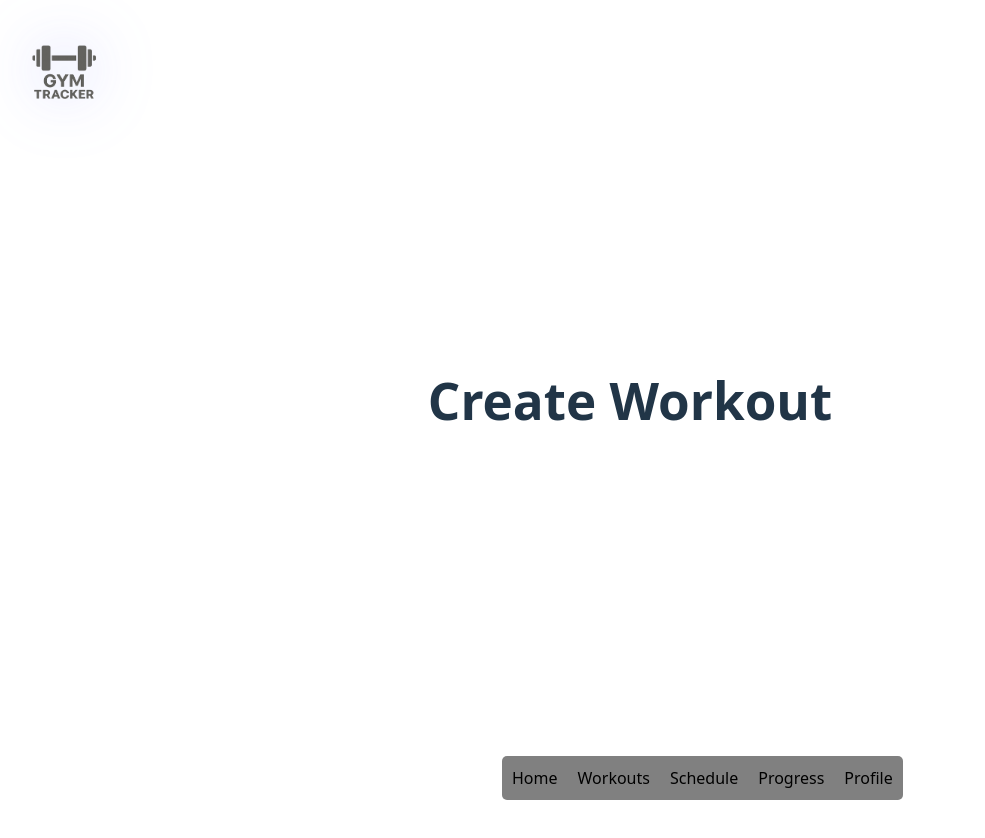
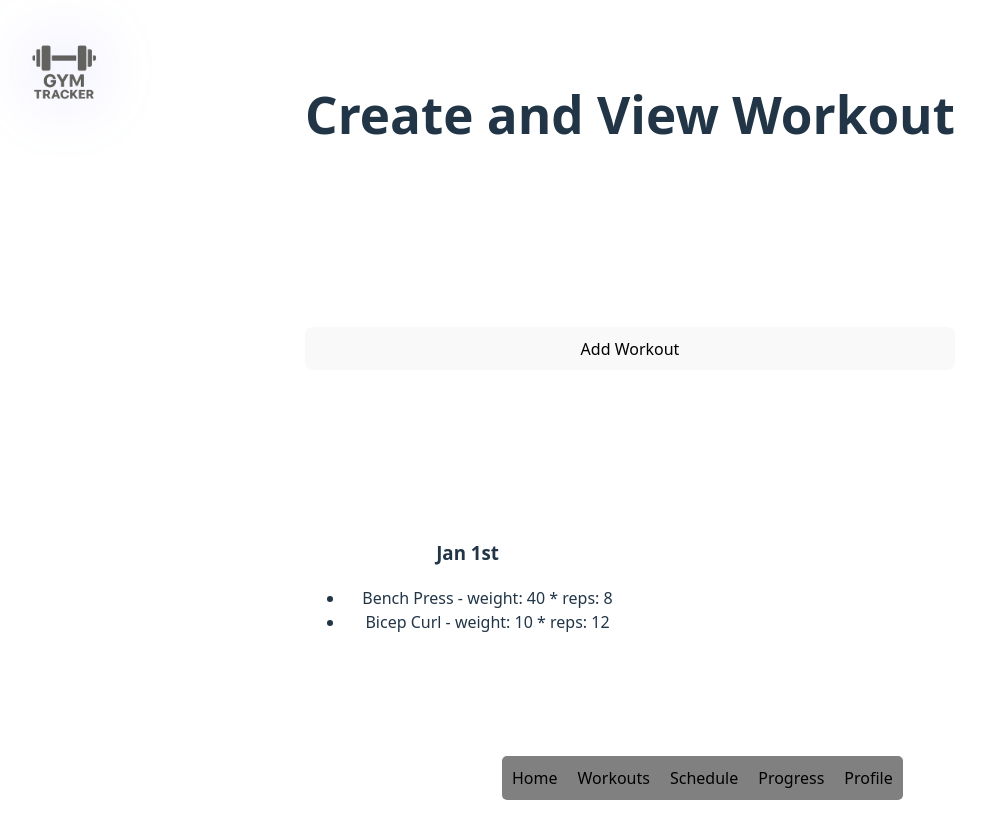
Before and after one commit to Ferdinand1267/Gym-Tracker, a React (Vite) app in the folder frontend/: page /workouts in a window 1280 px wide. Shown: the top 838 px of the page, without its empty margins (10-995 px from the left). Before the commit the page ends 800 px from the top, so only its background shows below. Built offline with nearby package versions, Linux system fonts and the light colour scheme.

Commit message:
workout page

```diff
--- a/frontend/package.json
+++ b/frontend/package.json
@@ -12,6 +12,7 @@
   "dependencies": {
     "react": "^19.1.1",
     "react-dom": "^19.1.1",
+    "react-icons": "^5.5.0",
     "react-router-dom": "^7.8.0"
   },
   "devDependencies": {
--- /dev/null
+++ b/frontend/src/components/SearchBar.css
@@ -0,0 +1,26 @@
+.input-wrapper {
+    background-color: white;
+    width: 100%;
+    border-radius: 10px;
+    height: 2.5rem;
+    padding: 0 15px;
+    box-shadow: 0px 0px 8px #ccc;
+    display: flex;
+    align-items: center;
+}
+
+input {
+    background-color: transparent;
+    border: none;
+    height: 100%;
+    margin-left: 5px;
+    color: black;
+}
+
+input:focus {
+    outline: none;
+}
+
+#search-icon {
+    color: darkkhaki;
+}
--- /dev/null
+++ b/frontend/src/components/SearchBar.tsx
@@ -0,0 +1,15 @@
+import React, {useState} from "react"
+import {FaSearch} from "react-icons/fa"
+import "./SearchBar.css"
+
+type SearchBarProps ={ value: string; onSearch: (val:string) => void}
+export const SearchBar: React.FC<SearchBarProps> = ({value, onSearch}) => {
+
+    return (
+        <div className="inp ut-wrapper">
+            <FaSearch id="search-icon"></FaSearch>
+            <input placeholder="Search exercise" value={value} onChange={(e) => onSearch(e.target.value)}/>
+        </div>
+    )
+
+}
--- a/frontend/src/pages/Workouts.css
+++ b/frontend/src/pages/Workouts.css
@@ -0,0 +1,30 @@
+.container {
+    padding: 20px;
+    gap: 150px;
+    display: flex;
+    min-height: 100vh;
+    flex-direction: column;
+}
+.displaybox {
+    justify-content: center;
+    width: 50%;
+    border-radius: 10px;
+
+}
+
+.searchbarcontainer {
+    padding-top: 20vh;
+    width: 40%;
+    margin: auto;
+    display: flex;
+    flex-direction: column;
+    align-items: center;
+    min-width: 200px;
+}
+
+input[type=number] {
+    color: white;
+}
+input[type=text] {
+    color: white;
+}
--- a/frontend/src/pages/Workouts.tsx
+++ b/frontend/src/pages/Workouts.tsx
@@ -1,12 +1,61 @@
 import { useState } from "react";
 import './Workouts.css';
 import NavBar from '../NavBar'
+import { SearchBar } from "../components/SearchBar.tsx"
+
+type Exercise = {
+    name: string;
+    weight: number;
+    reps: number;
+}
+
+type Workout = {
+    date: string;
+    exercises: Exercise[]
+  };
 
 function Workouts() {
+    const [workouts, setWorkouts] = useState([{date: "Jan 1st", exercises: [{name: "Bench Press", weight: 40, reps: 8},{name: "Bicep Curl", weight: 10, reps: 12}]}]);
+    const [showForm, setShowForm] = useState(false)
+    const [newWorkout, setNewWorkout] = useState<Workout>({date: "", exercises: []})
+    const [newExercise, setNewExercise] = useState<Exercise>({name: "", weight: 0, reps: 0})
+
+    const handleUpdate = () => {
+        const entry = {
+            date: newWorkout.date, exercises: [newExercise]
+        }
+        setWorkouts([...workouts, entry])
+        setNewWorkout({date: "", exercises: []})
+        setNewExercise({name: "",weight: 0, reps: 0})
+        setShowForm(false)
+    }
+
     return (
-    <div>
+    <div className="container">
         <img src="/logo.png" alt="logo" className="logo" width="100"></img>
-        <h1>Create Workout</h1>
+        <h1>Create and View Workout</h1>
+        <button onClick={() => setShowForm(true)}>Add Workout</button>
+        {showForm && (
+            <div>
+                <input type="text" placeholder="Date" value={newWorkout.date} onChange={(e) => setNewWorkout({...newWorkout, date: e.target.value})}/>
+                <SearchBar value={newExercise.name} onSearch={(val) => setNewExercise({...newExercise, name: val})}/>
+                <input type="number" placeholder="Weight" value={newExercise.weight} onChange={(e) => setNewExercise({...newExercise, weight: Number(e.target.value)})}/>
+                <input type="number" placeholder="Reps" value={newExercise.reps} onChange={(e) => setNewExercise({...newExercise, reps: Number(e.target.value)})}/>
+                <button onClick={handleUpdate}>Save Workout</button>
+            </div>
+        )}
+        <div className="displaybox">
+            {workouts.map((workout,index) => (
+                <div key={index}>
+                    <h3>{workout.date}</h3>
+                    <ul>
+                        {workout.exercises.map((exercise,index) => (
+                            <li key={index}>{exercise.name} - weight: {exercise.weight} * reps: {exercise.reps}</li>
+                        ))}
+                    </ul>
+                </div>
+                ))}
+        </div >
         <NavBar/>
     </div>
     );
```
Also changed, not shown: frontend/src/components/ExerciseItem.tsx (added), frontend/src/components/WorkoutCard.tsx (added), frontend/src/components/WorkoutList.tsx (added), 1 other file (tests, documents, lock files or other folders).
